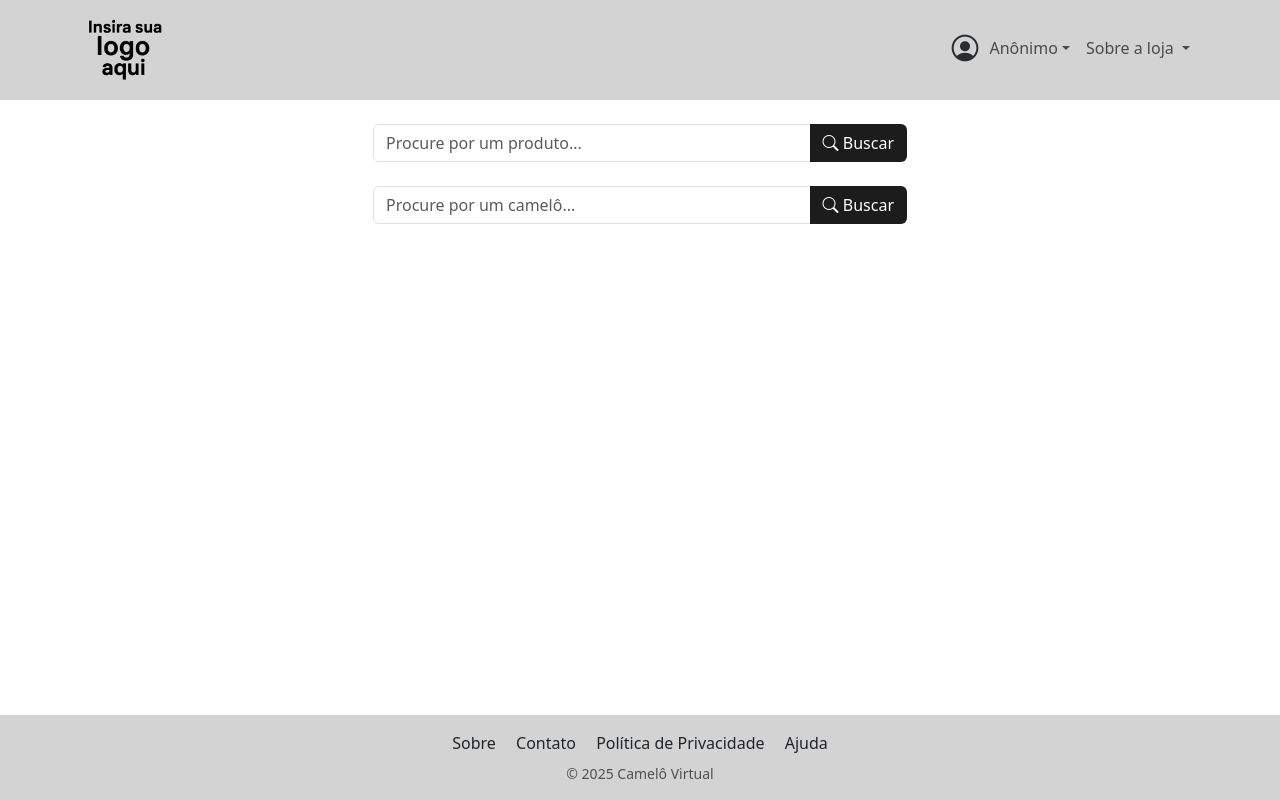
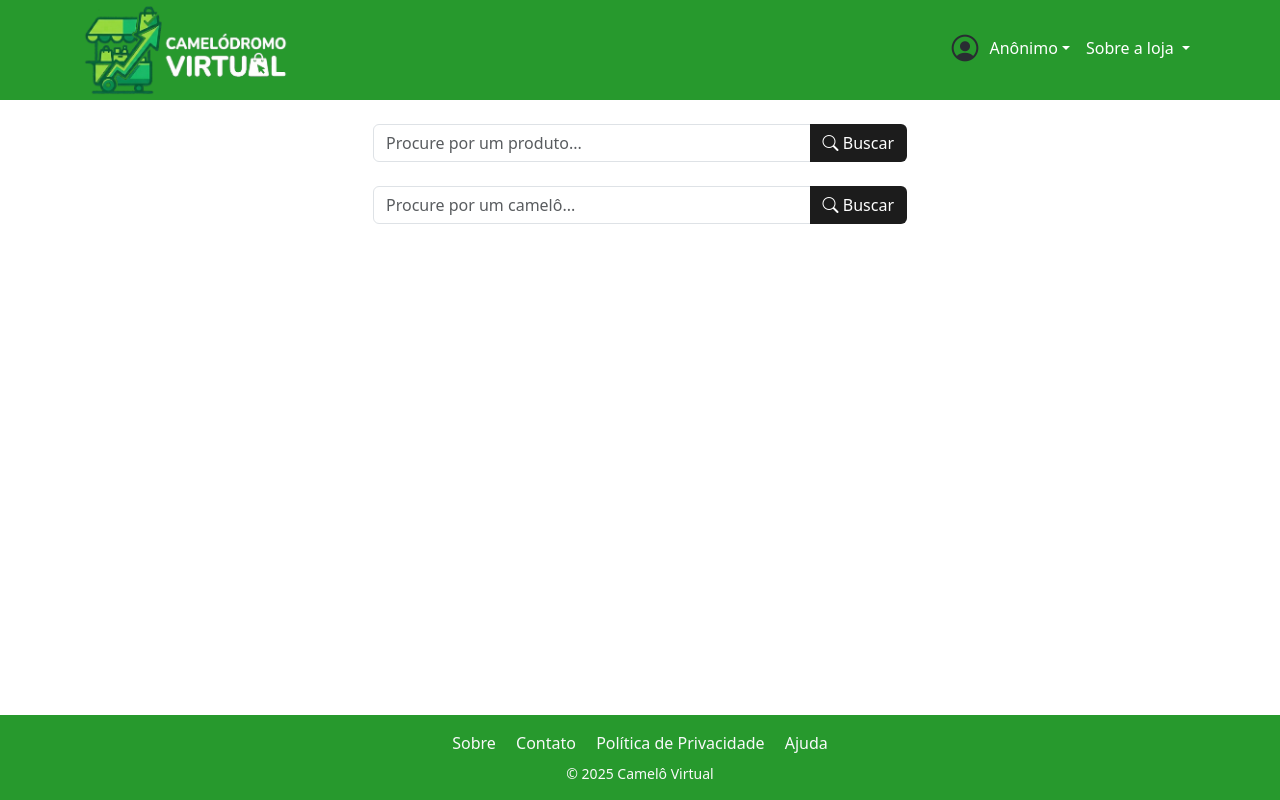
Before and after one commit to LeonardoRodeghiero/CameloVirtual, a Django app: page / in a window 1280 px wide. Run offline with Django 5.2, Linux system fonts and the light colour scheme; some libraries are stand-ins or nearby versions.

Commit message:
Criando a logo e colocando cor principal como verde

```diff
--- a/paginas/templates/paginas/index.html
+++ b/paginas/templates/paginas/index.html
@@ -23,10 +28,16 @@
         }
 
         :root{
-            --branco: #f5f5f5;
-            --cinza-claro: #d3d3d3;
+            /* --branco: #f5f5f5; */
+            /* --cinza-claro: #d3d3d3; */
             --cinza: #a9a9a9;
             --preto: #1c1c1c;
+
+
+            --off-white: #FAFAFA;
+            --verde: #27992d;
+            --branco: #FFFFFF;
+
         }
         p{
             font-weight: bolder;
@@ -42,16 +53,16 @@
         }
 
         .navbar-nav .nav-link:hover {
-            color: var(--preto) !important;
+            color: var(--branco) !important;
             border-radius: 0.25rem;
             transition: background-color 0.2s;
             font-weight: 500;
             }
-        .branco {
-            background-color: var(--branco);
+        .off-white {
+            background-color: var(--off-white);
         }
-        .cinza-claro{
-            background-color: var(--cinza-claro);
+        .verde{
+            background-color: var(--verde);
         }
         .cinza{
             background-color: var(--cinza);
@@ -88,9 +100,15 @@
         transition: background-color 0.15s ease-in-out;
         }
 
+        .navbar .nav-link,
+        .navbar .navbar-brand,
+        .navbar .navbar-text {
+            color: var(--branco) !important;
+        }
+
         .navbar-toggler:hover,
         .navbar-toggler:focus {
-        background-color: var(--cinza-claro);
+        background-color: var(--verde);
         }
 
 
@@ -166,17 +197,17 @@
 
 </head>
 <body class="d-flex flex-column min-vh-100">
-    <nav class="navbar navbar-expand-lg navbar-light cinza-claro position-relative">
+    <nav class="navbar navbar-expand-lg navbar-light verde position-relative">
         <div class="container position-relative">
 
             <!-- Logo à esquerda -->
             <a class="navbar-brand d-flex align-items-center" href="{% url 'index' %}">
-                <img src="../../../static/img/insira_aqui.png" alt="Logo" class="d-inline-block align-top mr-2">
+                <img src="../../../static/img/logo_camelodromo_virtual6.png" alt="Logo" class="d-inline-block align-top mr-2" style="height: 90px; width: auto;">
             </a>
             <!-- Título centralizado e fixo -->
-            <div class="navbar-center-title">
+            <!-- <div class="navbar-center-title">
                 <span class="navbar-text h4 mb-0">Camelô Virtual</span>
-            </div>
+            </div> -->
 
 
             <div class="d-lg-none d-flex align-items-center ms-auto">
@@ -425,16 +456,16 @@
 
 
     <!-- rodapé do site -->
-    <footer class="cinza-claro text-center text-lg-start mt-5 py-3">
+    <footer class="verde text-center text-lg-start mt-5 py-3">
         <div class="container d-flex flex-column align-items-center">
 
             <div class="mb-2 mb-lg-0">
-            <a href="#" class="text-decoration-none text-dark mx-2" >Sobre</a>
-            <a href="#" class="text-decoration-none text-dark mx-2">Contato</a>
-            <a href="#" class="text-decoration-none text-dark mx-2">Política de Privacidade</a>
-            <a href="#" class="text-decoration-none text-dark mx-2">Ajuda</a>
+            <a href="#" class="text-decoration-none text-light mx-2" >Sobre</a>
+            <a href="#" class="text-decoration-none text-light mx-2">Contato</a>
+            <a href="#" class="text-decoration-none text-light mx-2">Política de Privacidade</a>
+            <a href="#" class="text-decoration-none text-light mx-2">Ajuda</a>
             </div>
-            <div class="text-muted small mt-2">
+            <div class="small mt-2" style="color: var(--off-white);">
             &copy; 2025 Camelô Virtual
             </div>
         </div>
```
Also changed, not shown: other parts of paginas/templates/paginas/index.html (+27 -8 lines), paginas/templates/paginas/camelo_padrao.html (+52 -22 lines), static/img/logo_camelodromo_virtual.png (added), static/img/logo_camelodromo_virtual2.png (added), static/img/logo_camelodromo_virtual3.png (added), static/img/logo_camelodromo_virtual4.png (added), static/img/logo_camelodromo_virtual5.png (added), static/img/logo_camelodromo_virtual6.png (added).
